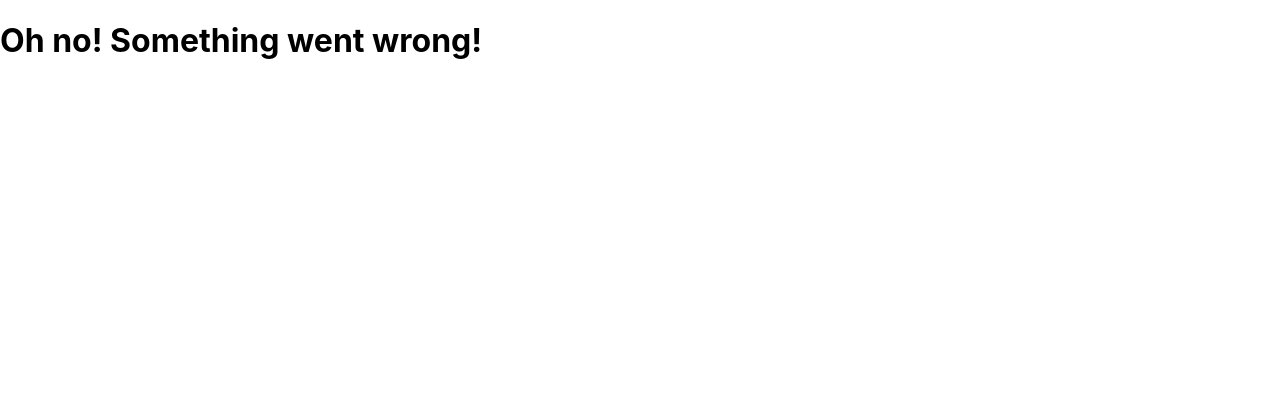
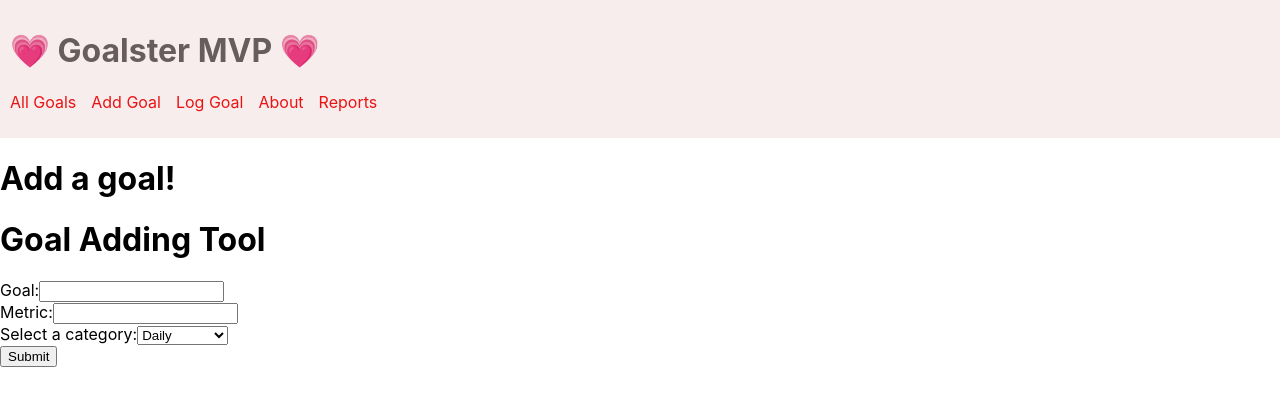
Before and after one commit to benjamin-jacobson/SE-Phase-2-Project, a React (Create React App) app: page /addgoal in a window 1280 px wide. Shown: the top 406 px of the page. Built offline with nearby package versions, Linux system fonts and the light colour scheme; data requests are answered from the project's data file.

Commit message:
addGoal function for updating state

```diff
--- a/db.json
+++ b/db.json
@@ -69,6 +69,20 @@
       "category": "daily",
       "creationDate": "2024-01-03",
       "id": 17
+    },
+    {
+      "goal": "testme",
+      "metric": "ysno",
+      "category": "daily",
+      "creationDate": "2024-01-07",
+      "id": 18
+    },
+    {
+      "goal": "testagain2",
+      "metric": "vvv",
+      "category": "monthly",
+      "creationDate": "2024-01-07",
+      "id": 19
     }
   ],
   "animals": [
--- a/src/App.js
+++ b/src/App.js
@@ -27,12 +27,20 @@ function App(){
     .catch(error => console.error(error));
   },[])
 
+  function AddGoalFunction(newGoal){
+    console.log(newGoal)
+    setData([...data, newGoal]) // Updating movies state.
+  }
+
   console.log(data)
+
+  let contextData ={data: data,
+                    AddGoalFunction: AddGoalFunction}
 
   return (
     <div className="app-container">
       <Header isDarkMode={isDarkMode} onDarkModeClick={handleDarkModeClick} />
-      <Outlet context={data}/>
+      <Outlet context={contextData}/>
     </div>
   );
 };
--- a/src/components/GoalAddForm.js
+++ b/src/components/GoalAddForm.js
@@ -1,6 +1,10 @@
 import React, { useState } from 'react';
+import { useOutletContext } from 'react-router-dom';
 
 const MyForm = () => {
+
+  const {data, AddGoalFunction} = useOutletContext();
+
   // State to manage form data
   const currentDate = new Date().toISOString().split('T')[0]; // YYYY-MM-DD
 
@@ -36,7 +40,7 @@ const MyForm = () => {
     body:JSON.stringify(formData)
     })
     .then((r) => r.json())
-    .then((newRecord) => console.log(newRecord))
+    .then((newRecord) => AddGoalFunction(newRecord))
 
     // Clearning Form
     setFormData(
--- a/src/components/Header.js
+++ b/src/components/Header.js
@@ -3,21 +3,28 @@ import '../css/Header.css'
 // import NavBar from "../archive/NavBar";
 import { NavLink } from "react-router-dom";
 
+function Header({ isDarkMode, onDarkModeClick }) {
 
-function Header({ isDarkMode, onDarkModeClick }) {
+  // const {data, AddGoalFunction} = useOutletContext();
+
   return (
     <header className="header-container">
       <h1 className="logo">💗 Goalster MVP  💗</h1>
       <nav>
         <ul className="nav-links">
           <li>
-            <NavLink exact to="/goaltracker" activeClassName="active-link">
-              GoalTracker
+            <NavLink exact to="/allgoals" activeClassName="active-link">
+              All Goals
             </NavLink>
           </li>
           <li>
-            <NavLink exact to="/home" activeClassName="active-link">
-              Home
+            <NavLink exact to="/addgoal" activeClassName="active-link">
+              Add Goal
+            </NavLink>
+          </li>
+          <li>
+            <NavLink exact to="/loggoal" activeClassName="active-link">
+              Log Goal
             </NavLink>
           </li>
           <li>
--- a/src/pages/Home.js
+++ b/src/pages/AddGoal.js
@@ -1,25 +1,23 @@
 
 import { useOutletContext } from 'react-router-dom';
 import GoalAddForm from '../components/GoalAddForm'
-import GoalLogForm from '../components/GoalLogForm';
 
-function Home() {
+function AddGoal() {
 
   // using App outlet to get data
 
     return (
       <>
         <main>
-          <h1>Home sweet home
+          <h1>Add a goal!
           </h1>
           <GoalAddForm />
-          <GoalLogForm />
         </main>
       </>
     );
   };
 
-  export default Home;
+  export default AddGoal;
 
     //     <div className="app-container">
     //             <h1> I am the home page </h1>
--- a/src/pages/GoalTracker.js
+++ b/src/pages/AllGoals.js
@@ -2,7 +2,7 @@ import Summary from "../components/Summary";
 import { useState, useEffect } from "react";
 import { useOutletContext } from "react-router-dom";
 
-function GoalTracker() {
+function AllGoals() {
   // let data = useOutletContext()
   const [data2, setData2] = useState([])
   useEffect(() => {
@@ -28,4 +28,4 @@ function GoalTracker() {
   );
 };
 
-export default GoalTracker;
+export default AllGoals;
--- /dev/null
+++ b/src/pages/LogGoal.js
@@ -0,0 +1,20 @@
+
+import { useOutletContext } from 'react-router-dom';
+import GoalLogForm from '../components/GoalLogForm';
+
+function LogGoal() {
+
+  // using App outlet to get data
+
+    return (
+      <>
+        <main>
+          <h1>Log Goal Here:
+          </h1>
+          <GoalLogForm />
+        </main>
+      </>
+    );
+  };
+
+  export default LogGoal;
```
Also changed, not shown: src/routes.js (+10 -6 lines).
